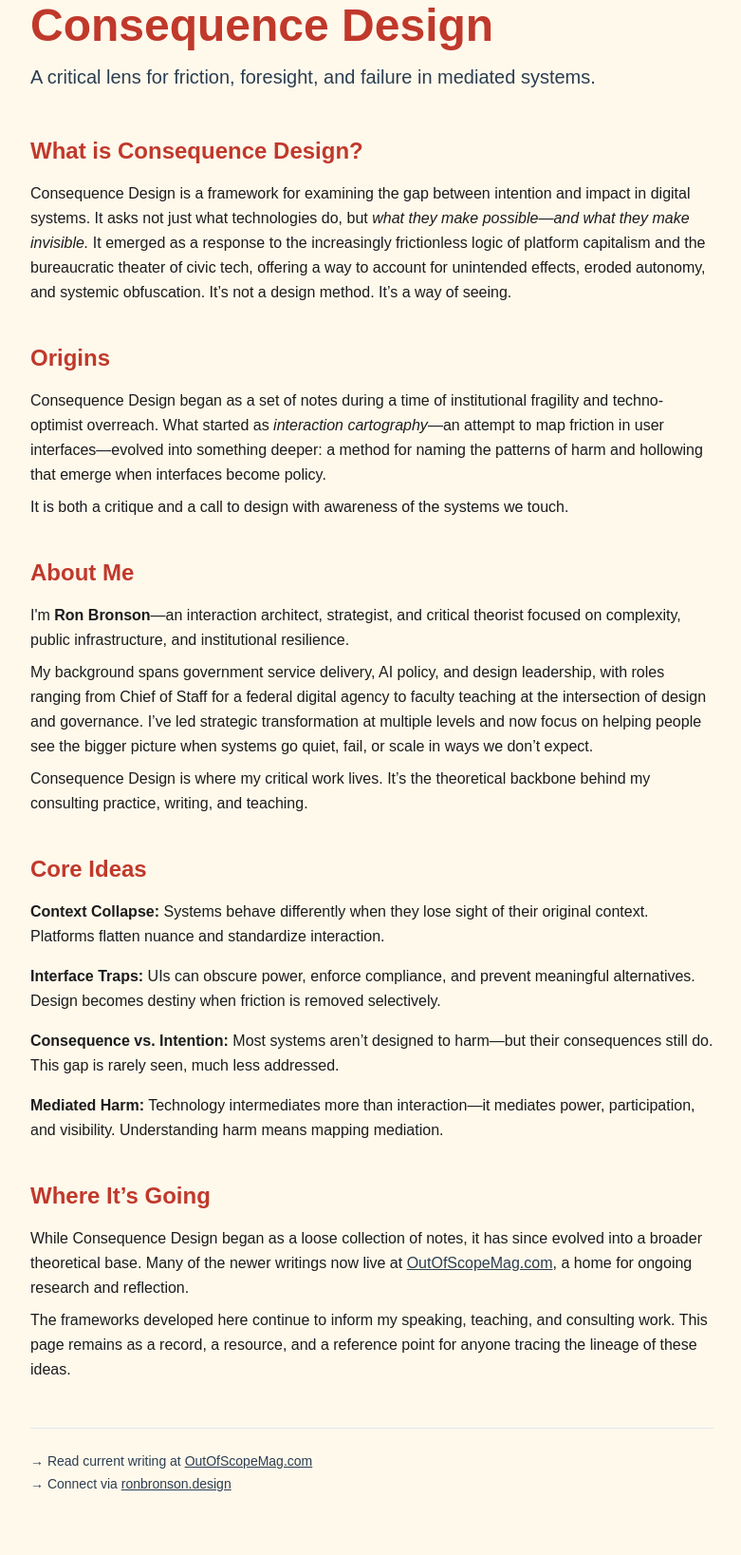
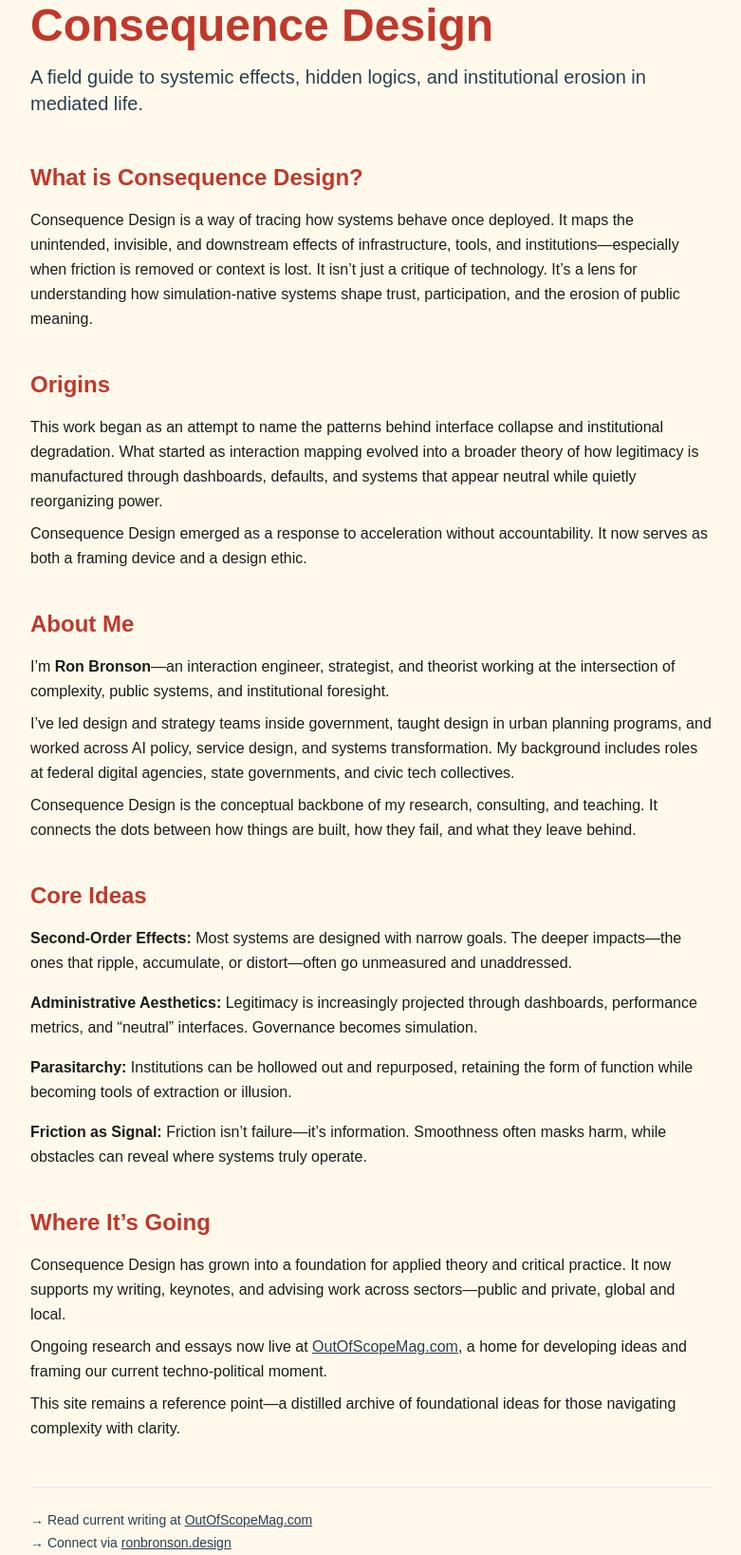
Before and after one commit to quarterback/consequencedesign, a plain HTML site: page index.html in a window 1280 px wide. Shown: the part 45-1682 px from the top of the page at 95% size, without its empty margins (248-1029 px from the left). Drawn offline with nearby package versions, Linux system fonts and the light colour scheme; a web font is replaced by a local one.

Commit message:
Update index.html

```diff
--- a/index.html
+++ b/index.html
@@ -25,16 +25,15 @@
    <!-- Hero -->
 <header class="mb-12">
   <h1 class="text-4xl md:text-5xl font-bold text-[#C0392B]">Consequence Design</h1>
-      <p class="mt-4 text-xl text-[#2C3E50]">A critical lens for friction, foresight, and failure in mediated systems.</p>
+  <p class="mt-4 text-xl text-[#2C3E50]">A field guide to systemic effects, hidden logics, and institutional erosion in mediated life.</p>
 </header>
 
 <!-- What is CD -->
 <section class="mb-10">
   <h2 class="text-2xl font-semibold text-[#C0392B]">What is Consequence Design?</h2>
   <p class="mt-4">
-        Consequence Design is a framework for examining the gap between intention and impact in digital systems. It asks not just what technologies do, but <em>what they make possible—and what they make invisible.</em>
-        It emerged as a response to the increasingly frictionless logic of platform capitalism and the bureaucratic theater of civic tech, offering a way to account for unintended effects, eroded autonomy, and systemic obfuscation.
-        It’s not a design method. It’s a way of seeing.
+    Consequence Design is a way of tracing how systems behave once deployed. It maps the unintended, invisible, and downstream effects of infrastructure, tools, and institutions—especially when friction is removed or context is lost.
+    It isn’t just a critique of technology. It’s a lens for understanding how simulation-native systems shape trust, participation, and the erosion of public meaning.
   </p>
 </section>
 
@@ -42,11 +41,10 @@
 <section class="mb-10">
   <h2 class="text-2xl font-semibold text-[#C0392B]">Origins</h2>
   <p class="mt-4">
-        Consequence Design began as a set of notes during a time of institutional fragility and techno-optimist overreach. What started as <em>interaction cartography</em>—an attempt to map friction in user interfaces—evolved into something deeper:
-        a method for naming the patterns of harm and hollowing that emerge when interfaces become policy.
+    This work began as an attempt to name the patterns behind interface collapse and institutional degradation. What started as interaction mapping evolved into a broader theory of how legitimacy is manufactured through dashboards, defaults, and systems that appear neutral while quietly reorganizing power.
   </p>
   <p class="mt-2">
-        It is both a critique and a call to design with awareness of the systems we touch.
+    Consequence Design emerged as a response to acceleration without accountability. It now serves as both a framing device and a design ethic.
   </p>
 </section>
 
@@ -54,14 +52,13 @@
 <section class="mb-10">
   <h2 class="text-2xl font-semibold text-[#C0392B]">About Me</h2>
   <p class="mt-4">
-        I'm <strong>Ron Bronson</strong>—an interaction architect, strategist, and critical theorist focused on complexity, public infrastructure, and institutional resilience.
+    I’m <strong>Ron Bronson</strong>—an interaction engineer, strategist, and theorist working at the intersection of complexity, public systems, and institutional foresight.
   </p>
   <p class="mt-2">
-        My background spans government service delivery, AI policy, and design leadership, with roles ranging from Chief of Staff for a federal digital agency to faculty teaching at the intersection of design and governance.
-        I’ve led strategic transformation at multiple levels and now focus on helping people see the bigger picture when systems go quiet, fail, or scale in ways we don’t expect.
+    I’ve led design and strategy teams inside government, taught design in urban planning programs, and worked across AI policy, service design, and systems transformation. My background includes roles at federal digital agencies, state governments, and civic tech collectives.
   </p>
   <p class="mt-2">
-        Consequence Design is where my critical work lives. It’s the theoretical backbone behind my consulting practice, writing, and teaching.
+    Consequence Design is the conceptual backbone of my research, consulting, and teaching. It connects the dots between how things are built, how they fail, and what they leave behind.
   </p>
 </section>
 
@@ -70,16 +67,16 @@
   <h2 class="text-2xl font-semibold text-[#C0392B]">Core Ideas</h2>
   <ul class="mt-4 space-y-4">
     <li>
-          <strong>Context Collapse:</strong> Systems behave differently when they lose sight of their original context. Platforms flatten nuance and standardize interaction.
+      <strong>Second-Order Effects:</strong> Most systems are designed with narrow goals. The deeper impacts—the ones that ripple, accumulate, or distort—often go unmeasured and unaddressed.
     </li>
     <li>
-          <strong>Interface Traps:</strong> UIs can obscure power, enforce compliance, and prevent meaningful alternatives. Design becomes destiny when friction is removed selectively.
+      <strong>Administrative Aesthetics:</strong> Legitimacy is increasingly projected through dashboards, performance metrics, and “neutral” interfaces. Governance becomes simulation.
     </li>
     <li>
-          <strong>Consequence vs. Intention:</strong> Most systems aren’t designed to harm—but their consequences still do. This gap is rarely seen, much less addressed.
+      <strong>Parasitarchy:</strong> Institutions can be hollowed out and repurposed, retaining the form of function while becoming tools of extraction or illusion.
     </li>
     <li>
-          <strong>Mediated Harm:</strong> Technology intermediates more than interaction—it mediates power, participation, and visibility. Understanding harm means mapping mediation.
+      <strong>Friction as Signal:</strong> Friction isn’t failure—it’s information. Smoothness often masks harm, while obstacles can reveal where systems truly operate.
     </li>
   </ul>
 </section>
@@ -88,11 +85,14 @@
 <section class="mb-10">
   <h2 class="text-2xl font-semibold text-[#C0392B]">Where It’s Going</h2>
   <p class="mt-4">
-        While Consequence Design began as a loose collection of notes, it has since evolved into a broader theoretical base. Many of the newer writings now live at
-        <a href="https://outofscopemag.com" class="underline text-[#2C3E50] hover:text-[#C0392B]">OutOfScopeMag.com</a>, a home for ongoing research and reflection.
+    Consequence Design has grown into a foundation for applied theory and critical practice. It now supports my writing, keynotes, and advising work across sectors—public and private, global and local.
   </p>
   <p class="mt-2">
-        The frameworks developed here continue to inform my speaking, teaching, and consulting work. This page remains as a record, a resource, and a reference point for anyone tracing the lineage of these ideas.
+    Ongoing research and essays now live at
+    <a href="https://outofscopemag.com" class="underline text-[#2C3E50] hover:text-[#C0392B]">OutOfScopeMag.com</a>, a home for developing ideas and framing our current techno-political moment.
+  </p>
+  <p class="mt-2">
+    This site remains a reference point—a distilled archive of foundational ideas for those navigating complexity with clarity.
   </p>
 </section>
 
```
Lines whose indentation alone changed are shown as unchanged.
